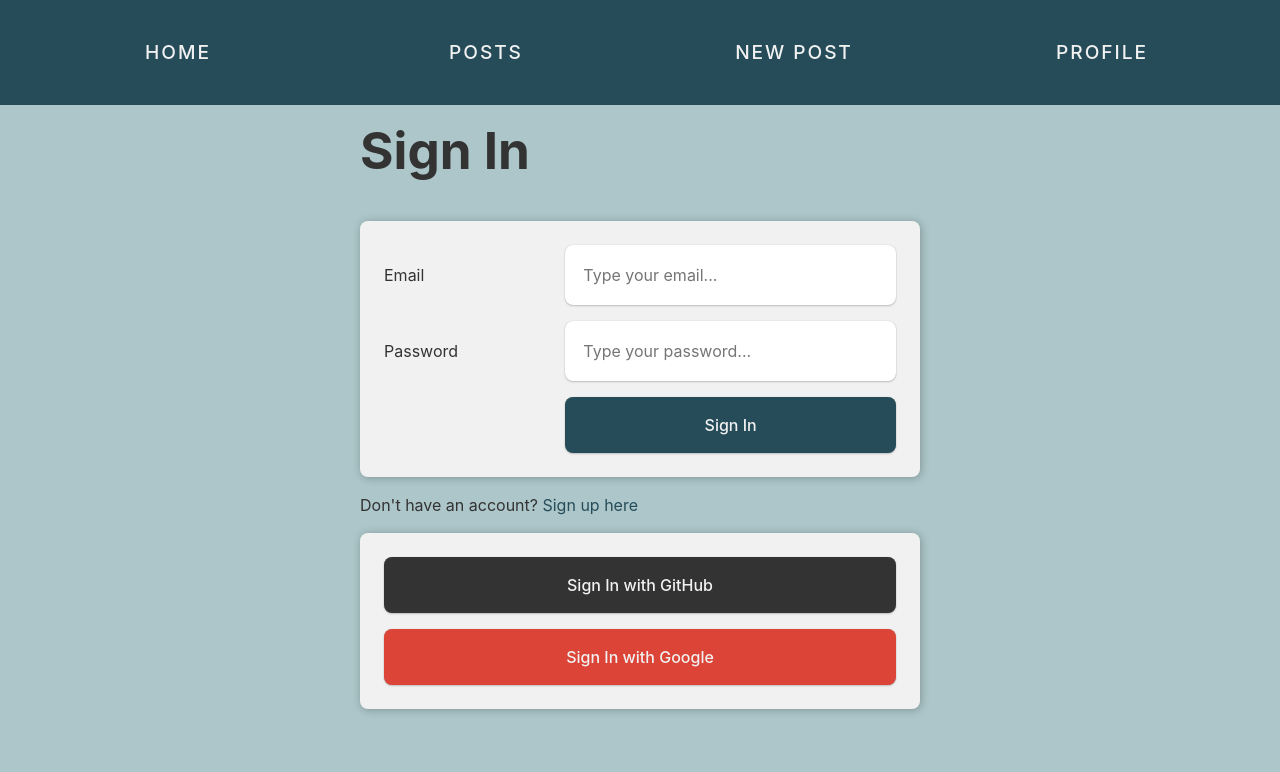
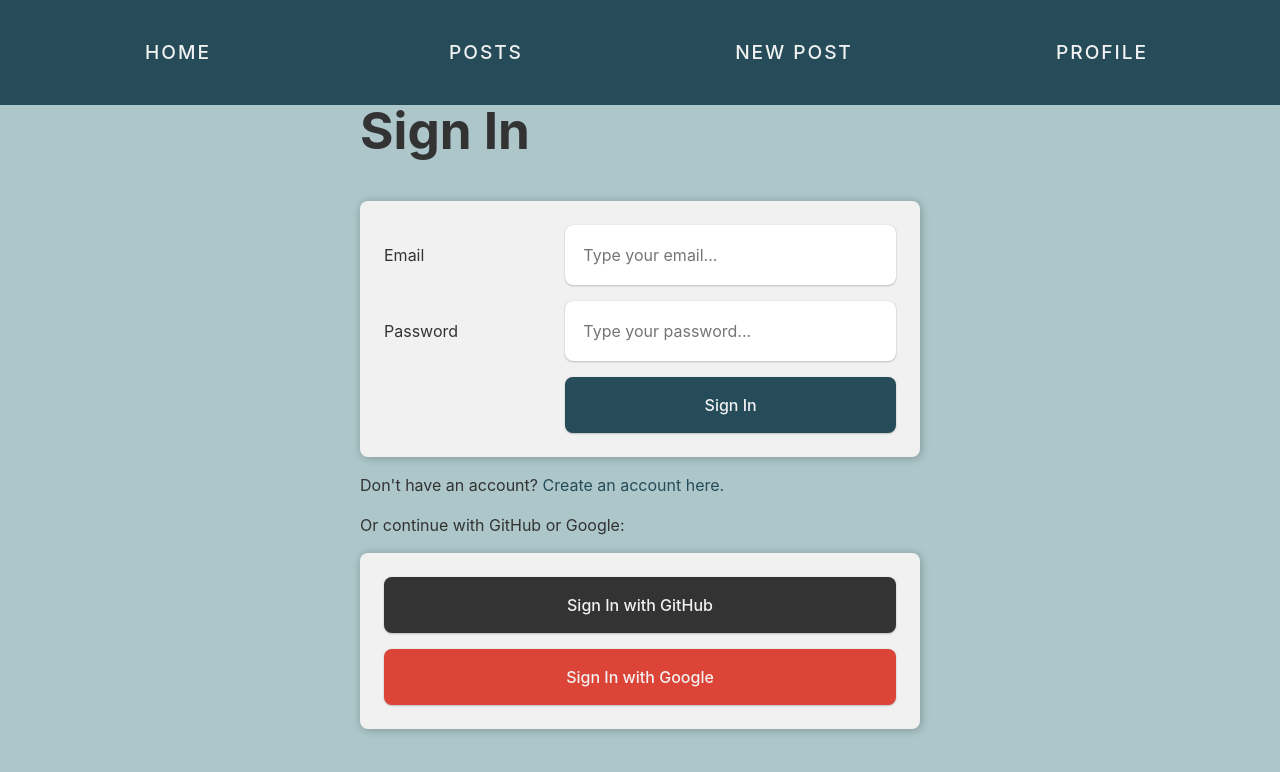
Before and after one commit to cederdorff/next-post-app, a Next.js app: page /sign-in in a window 1280 px wide. Shown: the top 772 px of the page. Built offline with nearby package versions, Linux system fonts and the light colour scheme; no server answers.

Commit message:
Update sign-in page to enhance user options; modify sign-up link text and add GitHub/Google sign-in buttons

```diff
--- a/app/sign-in/page.js
+++ b/app/sign-in/page.js
@@ -41,8 +41,9 @@ export default async function SignIn() {
         <h1>Sign In</h1>
         <FormSignIn signInAction={handleSignInWithEmailAndPassword} />
         <p>
-          Don&apos;t have an account? <Link href="/sign-up">Sign up here</Link>
+          Don&apos;t have an account? <Link href="/sign-up">Create an account here.</Link>
         </p>
+        <p>Or continue with GitHub or Google:</p>
         <form>
           <button type="button" className="btn-github" onClick={handleSignInWithGitHub}>
             Sign In with GitHub
```
